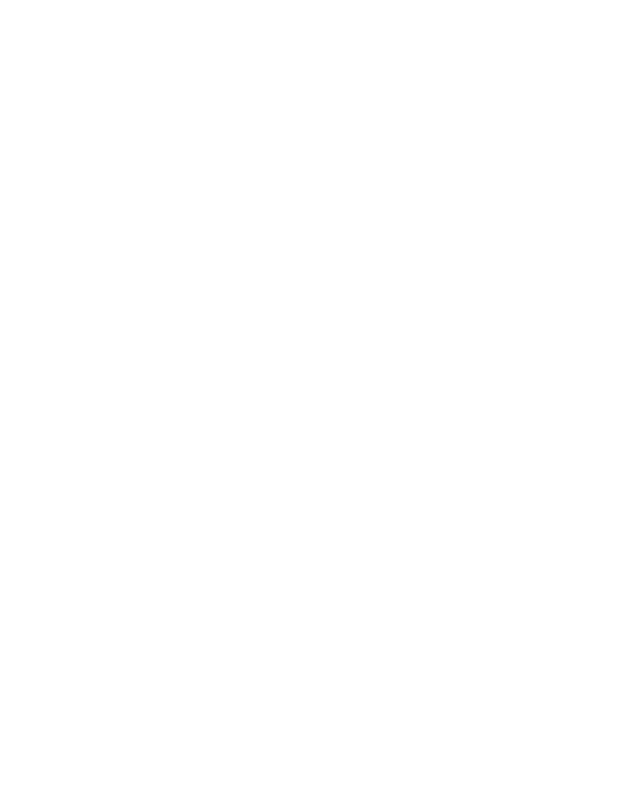
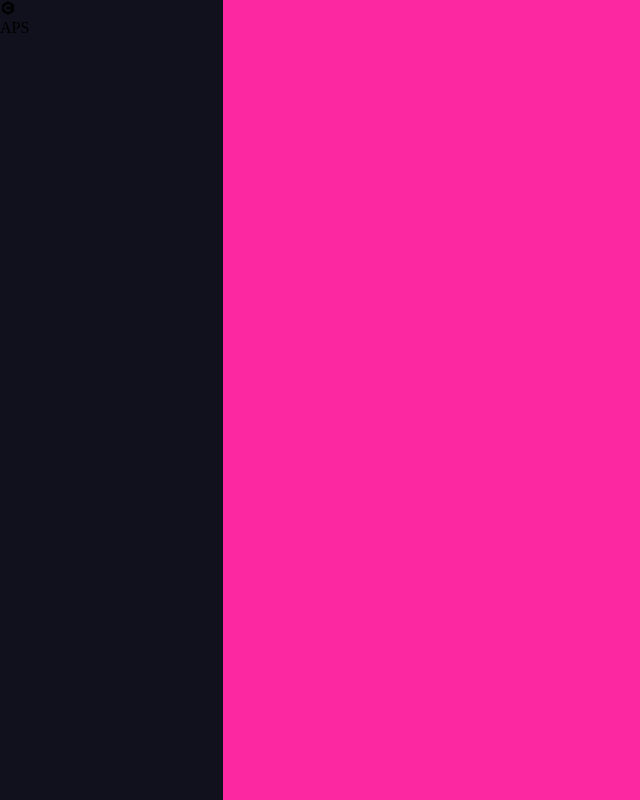
Before and after one commit to LJRamosito/test, a plain HTML site: page index.html in a window 1280 px wide. Shown: the whole page, without its empty margins (0-640 px from the left). Drawn offline with nearby package versions, Linux system fonts and the light colour scheme.

Commit message:
third commit

```diff
--- a/index.html
+++ b/index.html
@@ -3,12 +3,18 @@
 <head>
     <meta charset="UTF-8">
     <meta name="viewport" content="width=device-width, initial-scale=1.0">
+    <!-- Boxicons CSS -->
+    <link href='https://unpkg.com/boxicons@2.1.4/css/boxicons.min.css' rel='stylesheet'>
+    <link rel="stylesheet" href="style.css">
     <title>Home Mate</title>
 </head>
 <body>
     <div class="container">
         <div class="sidebar">
-
+            <div class="logo-details">
+                <i class='bx bxl-c-plus-plus'></i>
+                <div class="logo-name">APS</div>
+            </div>
         </div>
         <div class="main-content">
             <div class="nav-content">
--- a/style.css
+++ b/style.css
@@ -0,0 +1,28 @@
+* {
+    margin: 0;
+    padding: 0;
+    box-sizing: border-box;
+}
+
+
+:root {
+    --dark-blueish: #11101d;
+    --dark-pinkish: #fb28a1;
+}
+
+.container {
+    display: flex;
+    align-items: center;
+}
+
+.sidebar {
+    height: 100vh;
+    width: 270px;
+    background-color: var(--dark-blueish);
+}
+
+.main-content {
+    height: 100vh;
+    width: 100%;
+    background-color: var(--dark-pinkish);
+}
```
